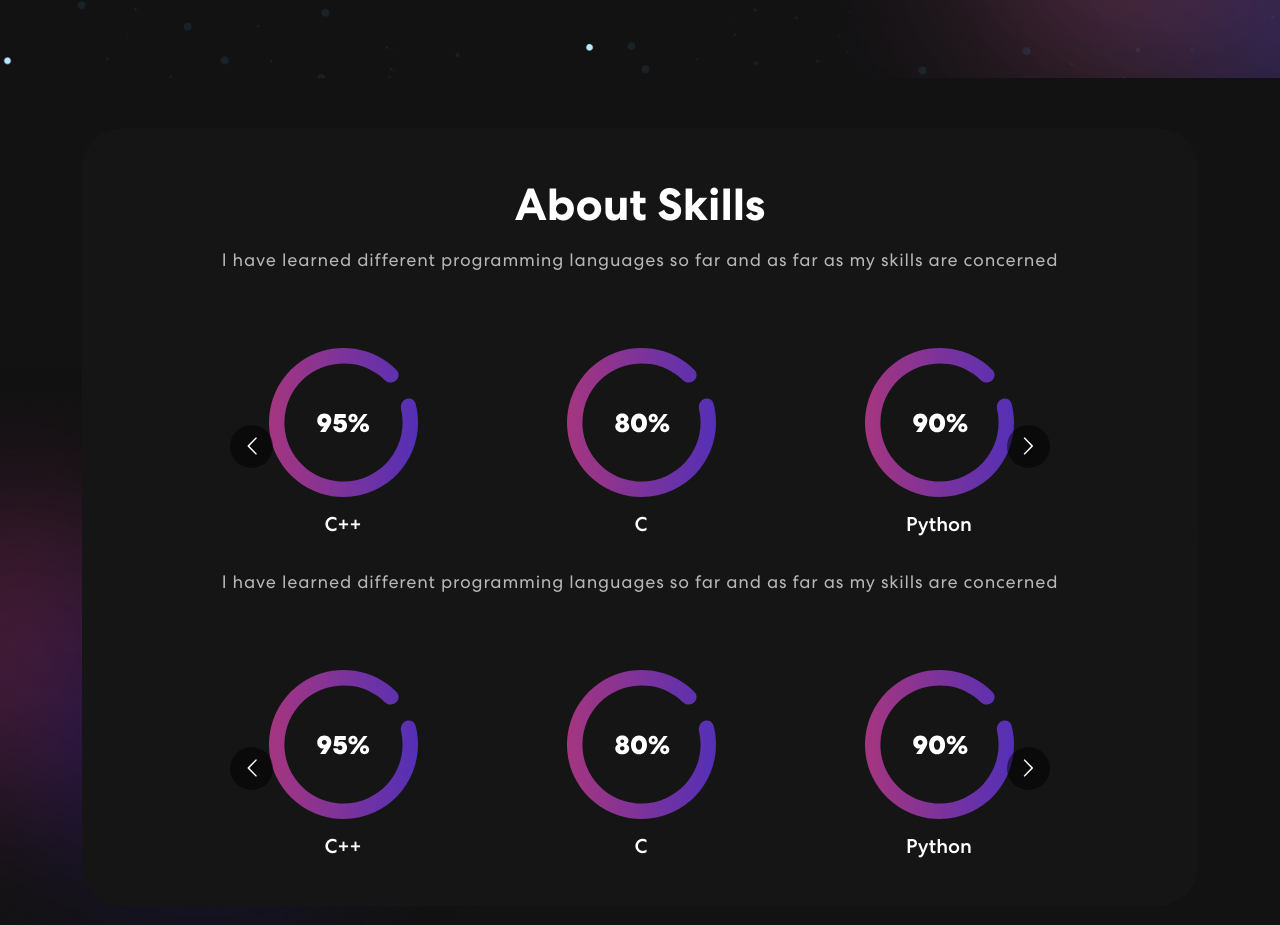
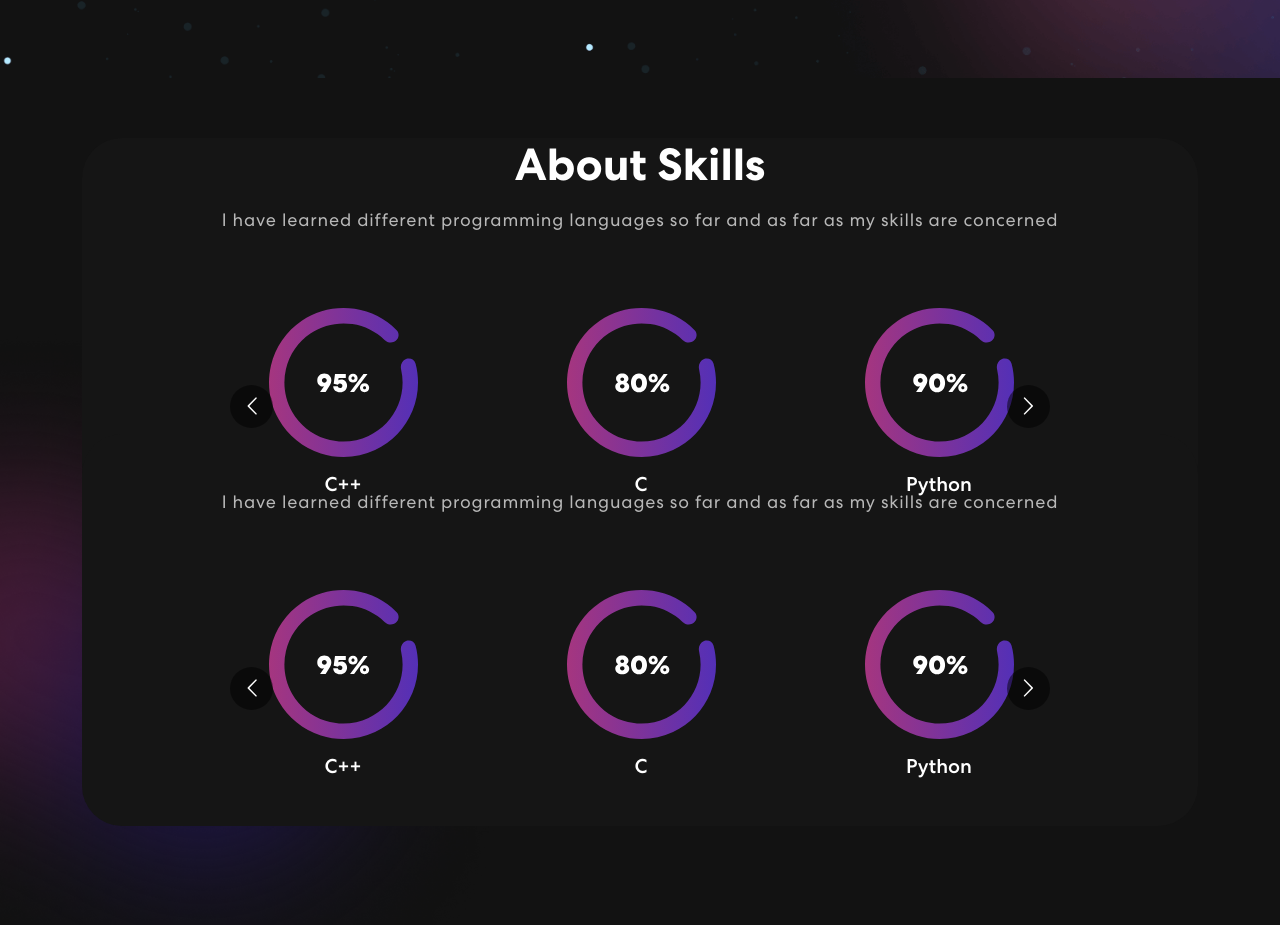
Before and after one commit to jaykorea/JAY_PORTFOLIO, a React (Create React App) app in the folder front_end/: page / in a window 1280 px wide. Shown: the part 836-1761 px from the top of the page. Built offline with nearby package versions, Linux system fonts and the light colour scheme.

Commit message:
front end css and backend api modification3

```diff
--- a/front_end/src/App.css
+++ b/front_end/src/App.css
@@ -331,7 +331,7 @@ nav.navbar .navbar-toggler[aria-expanded="true"] .navbar-toggler-icon {
   background: #151515;
   border-radius: 40px;
   text-align: center;
-  padding: 40px 0px;
+  padding: 0px 0px;
 }
 .skill-bx2 {
   background: #151515;
```
Also changed, not shown: 6 other files (tests, documents, lock files or other folders).
